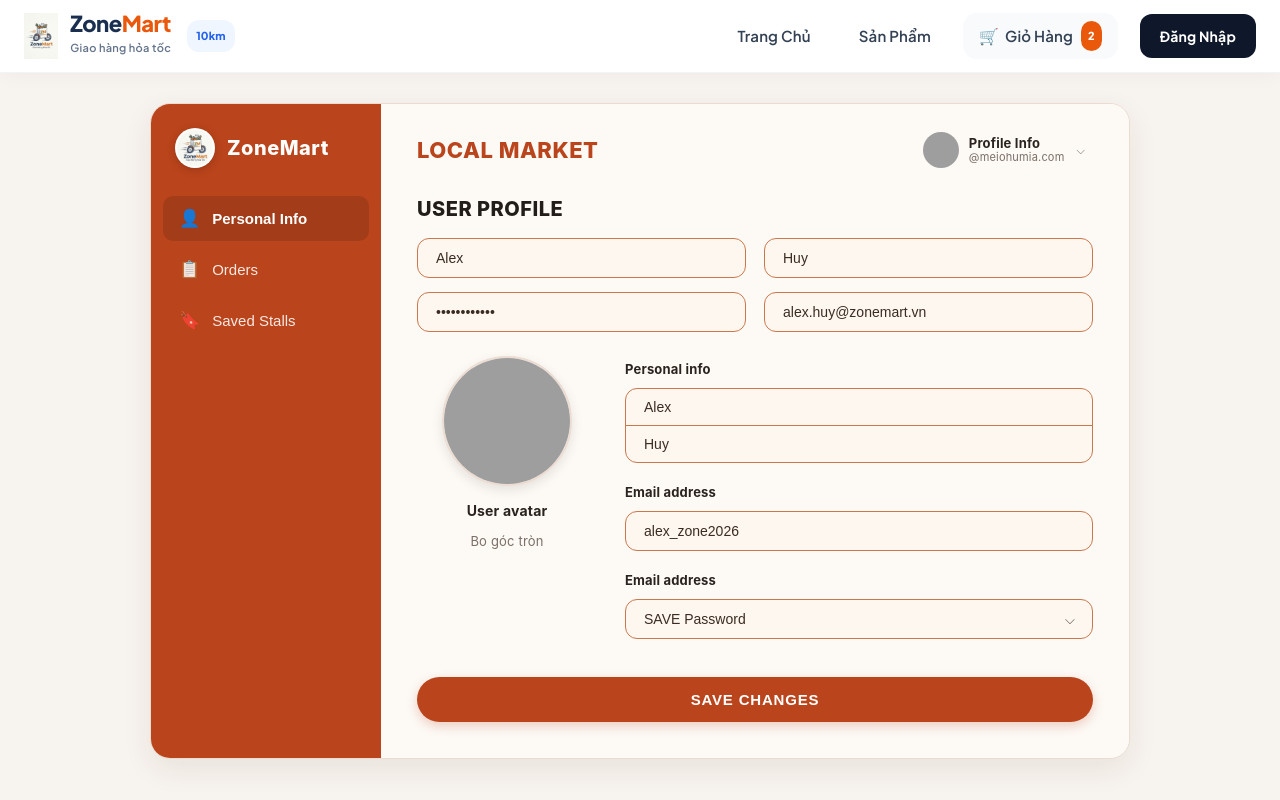
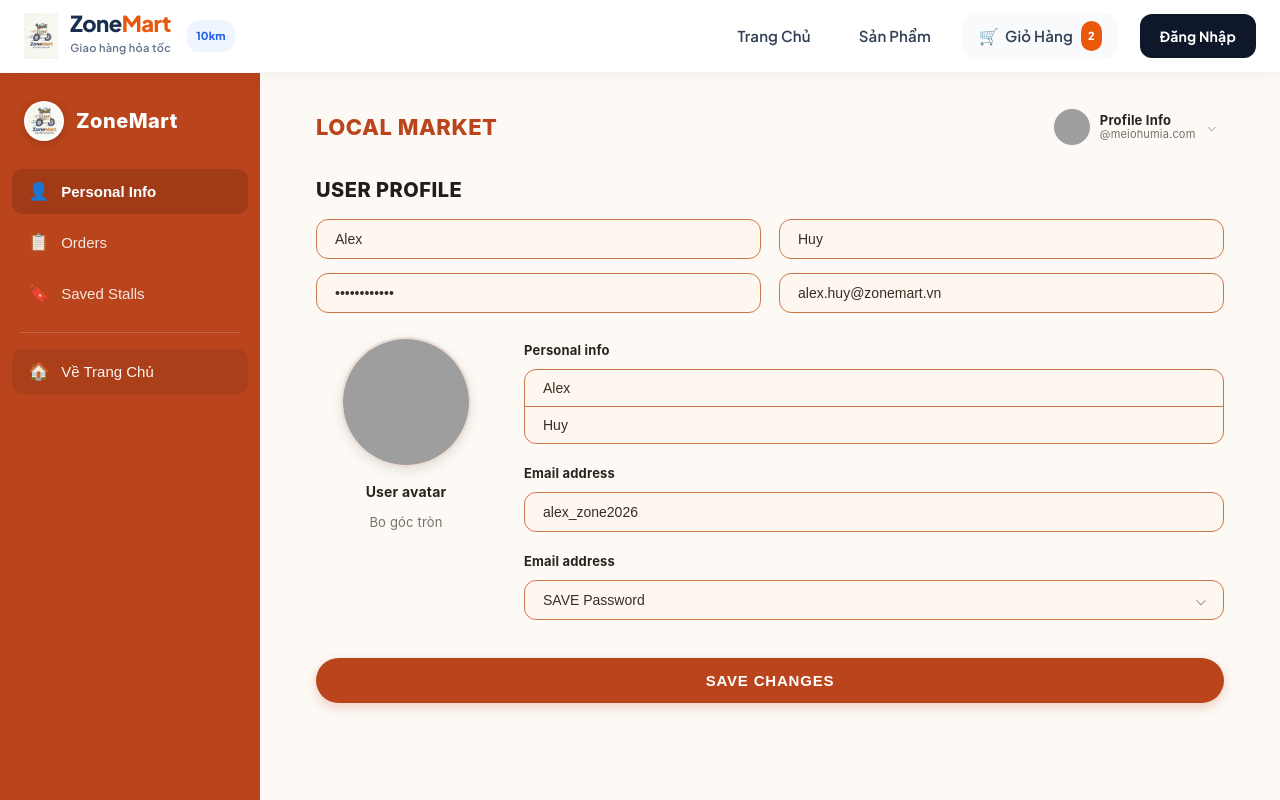
Before and after one commit to HoangHuy206/ZoneMart, a Vue app in the folder ZoneMart/: page /profile in a window 1280 px wide. Shown: the top 800 px of the page. Built offline with nearby package versions, Linux system fonts and the light colour scheme; grey boxes are pictures that could not be loaded; a web font is replaced by a local one.

Commit message:
feat(ui): make ProfileView full-screen edge-to-edge and hide footer on profile

```diff
--- a/ZoneMart/src/router/modules/huy.routes.ts
+++ b/ZoneMart/src/router/modules/huy.routes.ts
@@ -13,7 +13,7 @@ export const huyRoutes: RouteRecordRaw[] = [
     path: "/profile",
     name: "Profile",
     component: () => import("../../views/profile/ProfileView.vue"),
-    meta: { title: "Hồ Sơ Cá Nhân - ZoneMart" }
+    meta: { title: "Hồ Sơ Cá Nhân - ZoneMart", hideFooter: true }
   },
   {
     path: "/map",
--- a/ZoneMart/src/views/profile/ProfileView.vue
+++ b/ZoneMart/src/views/profile/ProfileView.vue
@@ -117,6 +117,13 @@ const savedStalls = ref([
           >
             <span class="nav-icon">🔖</span>
             <span class="nav-label">Saved Stalls</span>
+          </button>
+
+          <div class="sidebar-divider"></div>
+
+          <button class="nav-btn btn-home-link" @click="router.push('/')">
+            <span class="nav-icon">🏠</span>
+            <span class="nav-label">Về Trang Chủ</span>
           </button>
         </nav>
       </aside>
@@ -292,12 +299,12 @@ const savedStalls = ref([
    GLOBAL LAYOUT & CONTAINERS
    ========================================================================== */
 .profile-layout-container {
-  min-height: 85vh;
-  background-color: #f7f3ee;
-  padding: 30px 16px 60px 16px;
+  min-height: calc(100vh - 72px);
+  background-color: #fdfaf6;
+  padding: 0;
+  margin: 0;
   display: flex;
-  justify-content: center;
-  align-items: flex-start;
+  width: 100%;
   font-family: -apple-system, BlinkMacSystemFont, "Segoe UI", Roboto, Helvetica, Arial, sans-serif;
   color: #2b231d;
 }
@@ -327,30 +334,31 @@ const savedStalls = ref([
   to { transform: translateX(0); opacity: 1; }
 }
 
-/* MAIN CARD CONTAINER (SPLIT INTO SIDEBAR + CONTENT) */
+/* FULL-SCREEN WRAPPER (EDGE-TO-EDGE SIDEBAR + CONTENT) */
 .market-card-wrapper {
   width: 100%;
-  max-width: 980px;
-  background-color: #fcf9f5;
-  border-radius: 20px;
-  overflow: hidden;
-  box-shadow: 0 10px 30px rgba(78, 42, 23, 0.08);
+  max-width: 100%;
+  background-color: #fdfaf6;
+  border-radius: 0;
+  overflow: visible;
+  box-shadow: none;
   display: flex;
-  min-height: 640px;
-  border: 1px solid #ebdcd1;
+  min-height: calc(100vh - 72px);
+  border: none;
 }
 
 /* ==========================================================================
    LEFT SIDEBAR (TERRACOTTA THEME #b9441a)
    ========================================================================== */
 .sidebar-panel {
-  width: 230px;
+  width: 260px;
   background-color: #ba441b;
   color: #ffffff;
   display: flex;
   flex-direction: column;
   flex-shrink: 0;
-  padding: 24px 0;
+  padding: 28px 0;
+  min-height: calc(100vh - 72px);
 }
 
 /* Sidebar Logo */
@@ -409,7 +417,7 @@ const savedStalls = ref([
 }
 
 .nav-btn.active {
-  background-color: rgba(0, 0, 0, 0.12);
+  background-color: rgba(0, 0, 0, 0.14);
   color: #ffffff;
   font-weight: 700;
 }
@@ -418,15 +426,31 @@ const savedStalls = ref([
   font-size: 17px;
 }
 
+.sidebar-divider {
+  height: 1px;
+  background-color: rgba(255, 255, 255, 0.18);
+  margin: 10px 8px;
+}
+
+.btn-home-link {
+  color: rgba(255, 255, 255, 0.95);
+  background-color: rgba(0, 0, 0, 0.08);
+}
+
+.btn-home-link:hover {
+  background-color: rgba(255, 255, 255, 0.2);
+}
+
 /* ==========================================================================
    RIGHT CONTENT PANEL
    ========================================================================== */
 .content-panel {
   flex: 1;
-  padding: 24px 36px 36px 36px;
+  padding: 32px 56px 60px 56px;
   display: flex;
   flex-direction: column;
   background-color: #fdfaf6;
+  min-height: calc(100vh - 72px);
 }
 
 /* TOP HEADER */
@@ -434,7 +458,9 @@ const savedStalls = ref([
   display: flex;
   justify-content: space-between;
   align-items: center;
-  margin-bottom: 24px;
+  margin-bottom: 28px;
+  max-width: 980px;
+  width: 100%;
 }
 
 .market-brand-title {
@@ -497,6 +523,8 @@ const savedStalls = ref([
 .profile-main-body {
   display: flex;
   flex-direction: column;
+  max-width: 980px;
+  width: 100%;
 }
 
 .section-heading {
@@ -726,6 +754,8 @@ const savedStalls = ref([
   display: flex;
   flex-direction: column;
   gap: 16px;
+  max-width: 980px;
+  width: 100%;
 }
 
 .tab-desc {
```
